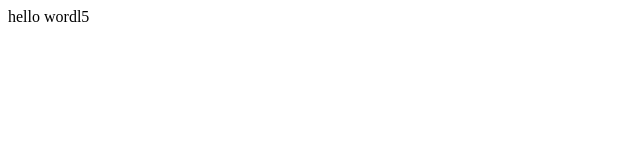
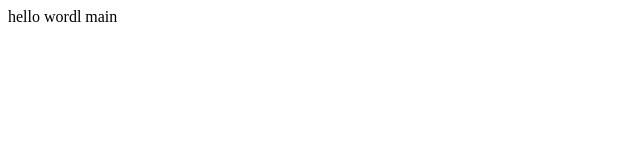
Before and after one commit to Ssafiya/git, a plain HTML site: page index.html in a window 1280 px wide. Shown: the full height of the page, 0-640 px from the left. Drawn offline with Linux system fonts and the light colour scheme.

Commit message:
add main

```diff
--- a/index.html
+++ b/index.html
@@ -1,2 +1,2 @@
-<div> hello wordl5
+<div> hello wordl main
 </div>
```
